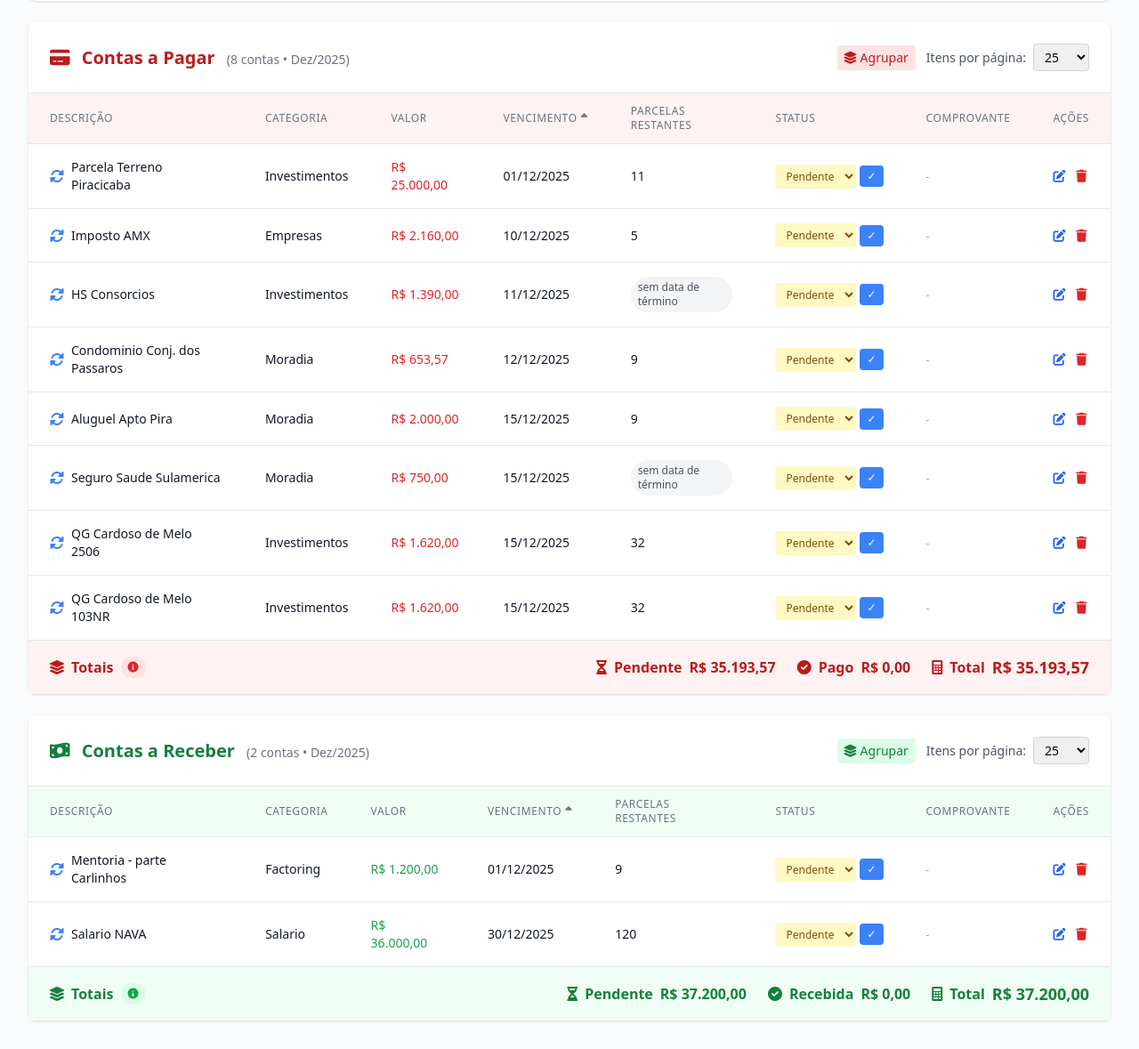
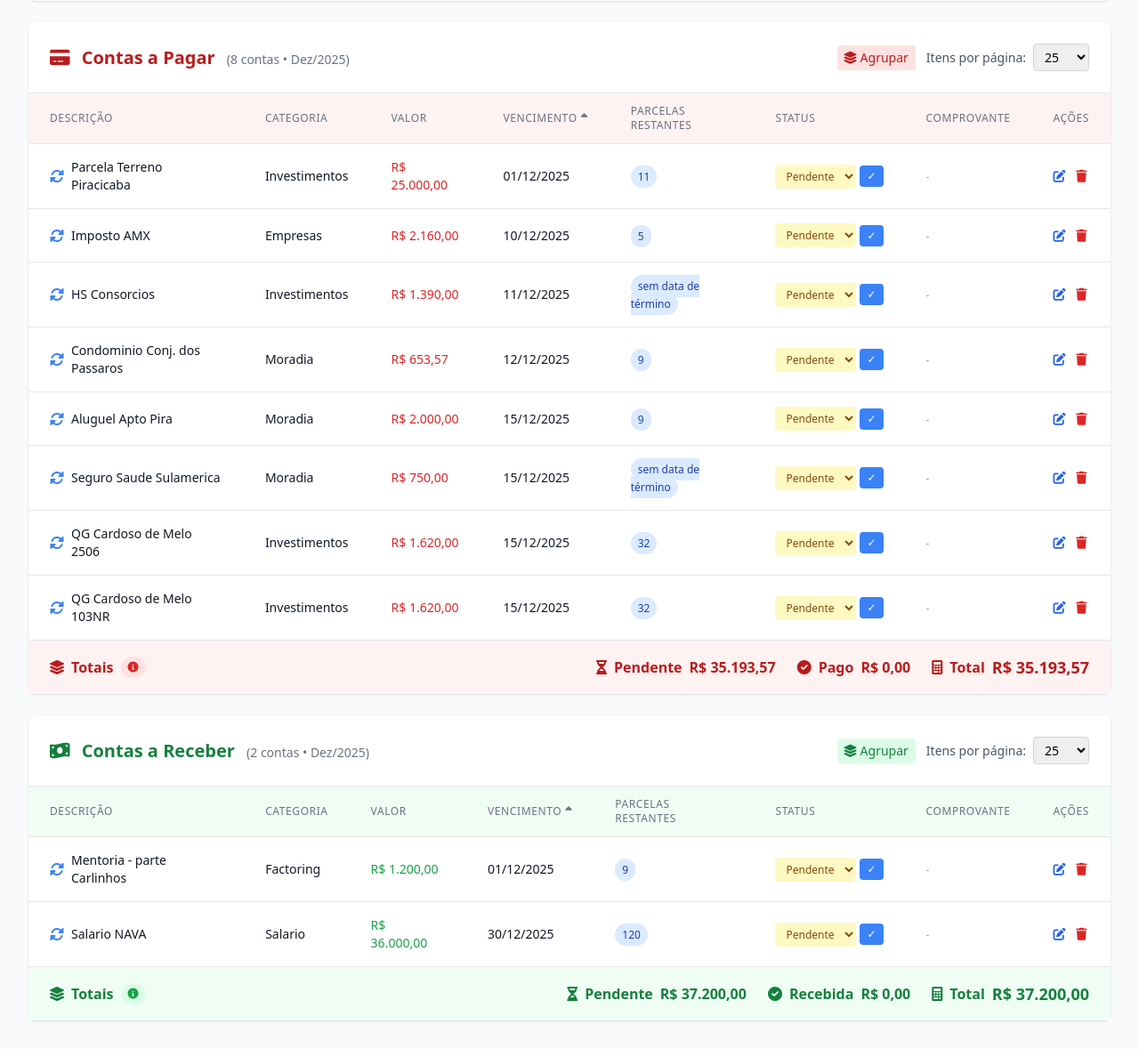
Before and after one commit to crisweiser17/gestao_de_contas, a PHP site: page /accounts.php in a window 1280 px wide. Shown: the part 312-1491 px from the top of the page at 89% size. Run offline with PHP 8.4, Linux system fonts and the light colour scheme; the visitor is signed in with stand-in values (Sample User, id 1); data comes from the database, SQL or seed files in the repository; some libraries are stand-ins or nearby versions.

Commit message:
UI: padroniza coluna 'Parcelas restantes' com pílula azul em contas a pagar e contas a receber; remove condicionais e encapsula saída incondicionalmente

```diff
--- a/accounts.php
+++ b/accounts.php
@@ -1121,13 +1121,13 @@ if ($action == 'list') {
                                 <td class="px-6 py-4 text-sm text-gray-900">
                                     <?php
                                         $parentId = !empty($account['recurring_parent_id']) ? $account['recurring_parent_id'] : (intval($account['is_recurring']) === 1 ? $account['id'] : null);
-                                        $remainingInstallmentsDisplay = '<span class="text-gray-400 text-xs">-</span>';
+                                        $remainingInstallmentsDisplay = '<span class="bg-blue-100 text-blue-800 px-2 py-1 rounded-full text-xs">-</span>';
                                         if ($parentId) {
                                             $recSet = $recurringModel->getByAccountId($parentId);
                                       $maxOccurrences = intval($recSet['max_occurrences'] ?? 0);
                                       $endDate = $recSet['end_date'] ?? null;
                                       if ($recSet && ($maxOccurrences <= 0) && empty($endDate)) {
-                                          $remainingInstallmentsDisplay = '<span class="inline-flex items-center px-2 py-1 rounded-full text-xs bg-gray-100 text-gray-600">sem data de término</span>';
+                                          $remainingInstallmentsDisplay = '<span class="bg-blue-100 text-blue-800 px-2 py-1 rounded-full text-xs">sem data de término</span>';
                                       } else {
                                           $stmtPendingChildren = $recurringModel->getConnection()->prepare("SELECT COUNT(*) FROM accounts WHERE recurring_parent_id = :pid AND status = 'pendente'");
                                           $stmtPendingChildren->execute([':pid' => $parentId]);
@@ -1145,14 +1145,15 @@ if ($action == 'list') {
                                             $stmtTotal->execute([':uid' => $userId, ':type' => $account['type'], ':desc' => $account['description']]);
                                             $total = intval($stmtTotal->fetchColumn());
                                             if ($total <= 1) {
-                                                $remainingInstallmentsDisplay = '<span class="inline-flex items-center px-2 py-1 rounded-full text-xs bg-gray-100 text-gray-600">parcela única</span>';
+                                                $remainingInstallmentsDisplay = '<span class="inline-flex items-center px-2 py-1 rounded-full text-xs bg-blue-100 text-blue-800">parcela única</span>';
                                             } else {
                                                 $stmtPending = $pdo->prepare("SELECT COUNT(*) FROM accounts WHERE user_id = :uid AND type = :type AND description = :desc AND status = 'pendente'");
                                                 $stmtPending->execute([':uid' => $userId, ':type' => $account['type'], ':desc' => $account['description']]);
                                                 $remainingInstallmentsDisplay = intval($stmtPending->fetchColumn());
                                             }
                                         }
-                                        echo $remainingInstallmentsDisplay;
+                                        $label = is_numeric($remainingInstallmentsDisplay) ? (string)$remainingInstallmentsDisplay : strip_tags((string)$remainingInstallmentsDisplay);
+                                         echo '<span class="bg-blue-100 text-blue-800 px-2 py-1 rounded-full text-xs">' . htmlspecialchars($label) . '</span>';
                                     ?>
                                 </td>
                                 <td class="px-6 py-4">
@@ -1283,13 +1284,13 @@ if ($action == 'list') {
                                 <td class="px-6 py-4 text-sm text-gray-900">
                                     <?php
                                         $parentId = !empty($account['recurring_parent_id']) ? $account['recurring_parent_id'] : (intval($account['is_recurring']) === 1 ? $account['id'] : null);
-                                        $remainingInstallmentsDisplay = '<span class="text-gray-400 text-xs">-</span>';
+                                        $remainingInstallmentsDisplay = '<span class="bg-blue-100 text-blue-800 px-2 py-1 rounded-full text-xs">-</span>';
                                         if ($parentId) {
                                             $recSet = $recurringModel->getByAccountId($parentId);
                                             $maxOccurrences = intval($recSet['max_occurrences'] ?? 0);
                                             $endDate = $recSet['end_date'] ?? null;
                                             if ($recSet && ($maxOccurrences <= 0) && empty($endDate)) {
-                                                $remainingInstallmentsDisplay = '<span class="inline-flex items-center px-2 py-1 rounded-full text-xs bg-gray-100 text-gray-600">sem data de término</span>';
+                                                $remainingInstallmentsDisplay = '<span class="bg-blue-100 text-blue-800 px-2 py-1 rounded-full text-xs">sem data de término</span>';
                                             } else {
                                                 $stmtPendingChildren = $recurringModel->getConnection()->prepare("SELECT COUNT(*) FROM accounts WHERE recurring_parent_id = :pid AND status = 'pendente'");
                                                 $stmtPendingChildren->execute([':pid' => $parentId]);
@@ -1307,14 +1308,15 @@ if ($action == 'list') {
                                             $stmtTotal->execute([':uid' => $userId, ':type' => $account['type'], ':desc' => $account['description']]);
                                             $total = intval($stmtTotal->fetchColumn());
                                             if ($total <= 1) {
-                                                $remainingInstallmentsDisplay = '<span class="inline-flex items-center px-2 py-1 rounded-full text-xs bg-gray-100 text-gray-600">parcela única</span>';
+                                                $remainingInstallmentsDisplay = '<span class="inline-flex items-center px-2 py-1 rounded-full text-xs bg-blue-100 text-blue-800">parcela única</span>';
                                             } else {
                                                 $stmtPending = $pdo->prepare("SELECT COUNT(*) FROM accounts WHERE user_id = :uid AND type = :type AND description = :desc AND status = 'pendente'");
                                                 $stmtPending->execute([':uid' => $userId, ':type' => $account['type'], ':desc' => $account['description']]);
                                                 $remainingInstallmentsDisplay = intval($stmtPending->fetchColumn());
                                             }
                                         }
-                                        echo $remainingInstallmentsDisplay;
+                                        $label = is_numeric($remainingInstallmentsDisplay) ? (string)$remainingInstallmentsDisplay : strip_tags((string)$remainingInstallmentsDisplay);
+                                          echo '<span class="bg-blue-100 text-blue-800 px-2 py-1 rounded-full text-xs">' . htmlspecialchars($label) . '</span>';
                                     ?>
                                 </td>
                                 <td class="px-6 py-4">
@@ -1415,13 +1417,13 @@ if ($action == 'list') {
                             <td class="px-6 py-4 text-sm text-gray-900">
                                 <?php
                                     $parentId = !empty($account['recurring_parent_id']) ? $account['recurring_parent_id'] : (intval($account['is_recurring']) === 1 ? $account['id'] : null);
-                                    $remainingInstallmentsDisplay = '<span class="text-gray-400 text-xs">-</span>';
+                                    $remainingInstallmentsDisplay = '<span class="bg-blue-100 text-blue-800 px-2 py-1 rounded-full text-xs">-</span>';
                                     if ($parentId) {
                                         $recSet = $recurringModel->getByAccountId($parentId);
                                         $maxOccurrences = intval($recSet['max_occurrences'] ?? 0);
                                         $endDate = $recSet['end_date'] ?? null;
                                         if ($recSet && ($maxOccurrences <= 0) && empty($endDate)) {
-                                            $remainingInstallmentsDisplay = '<span class="inline-flex items-center px-2 py-1 rounded-full text-xs bg-gray-100 text-gray-600">sem data de término</span>';
+                                            $remainingInstallmentsDisplay = '<span class="bg-blue-100 text-blue-800 px-2 py-1 rounded-full text-xs">sem data de término</span>';
                                         } else {
                                             $stmtPendingChildren = $recurringModel->getConnection()->prepare("SELECT COUNT(*) FROM accounts WHERE recurring_parent_id = :pid AND status = 'pendente'");
                                             $stmtPendingChildren->execute([':pid' => $parentId]);
@@ -1439,14 +1441,15 @@ if ($action == 'list') {
                                         $stmtTotal->execute([':uid' => $userId, ':type' => $account['type'], ':desc' => $account['description']]);
                                         $total = intval($stmtTotal->fetchColumn());
                                         if ($total <= 1) {
-                                            $remainingInstallmentsDisplay = '<span class="inline-flex items-center px-2 py-1 rounded-full text-xs bg-gray-100 text-gray-600">parcela única</span>';
+                                            $remainingInstallmentsDisplay = '<span class="inline-flex items-center px-2 py-1 rounded-full text-xs bg-blue-100 text-blue-800">parcela única</span>';
                                         } else {
                                             $stmtPending = $pdo->prepare("SELECT COUNT(*) FROM accounts WHERE user_id = :uid AND type = :type AND description = :desc AND status = 'pendente'");
                                             $stmtPending->execute([':uid' => $userId, ':type' => $account['type'], ':desc' => $account['description']]);
                                             $remainingInstallmentsDisplay = intval($stmtPending->fetchColumn());
                                         }
                                     }
-                                    echo $remainingInstallmentsDisplay;
+                                    $label = is_numeric($remainingInstallmentsDisplay) ? (string)$remainingInstallmentsDisplay : strip_tags((string)$remainingInstallmentsDisplay);
+                                      echo '<span class="bg-blue-100 text-blue-800 px-2 py-1 rounded-full text-xs">' . htmlspecialchars($label) . '</span>';
                                 ?>
                             </td>
                             <td class="px-6 py-4">
@@ -1709,7 +1712,7 @@ if ($action == 'list') {
                                 <td class="px-6 py-4 text-sm text-gray-900">
                                     <?php
                                         $parentId = !empty($account['recurring_parent_id']) ? $account['recurring_parent_id'] : (intval($account['is_recurring']) === 1 ? $account['id'] : null);
-                                        $remainingInstallmentsDisplay = '<span class="text-gray-400 text-xs">-</span>';
+                                        $remainingInstallmentsDisplay = '<span class="bg-blue-100 text-blue-800 px-2 py-1 rounded-full text-xs">-</span>';
                                         if ($parentId) {
                                             $stmtPendingChildren = $recurringModel->getConnection()->prepare("SELECT COUNT(*) FROM accounts WHERE recurring_parent_id = :pid AND status = 'pendente'");
                                                   $stmtPendingChildren->execute([':pid' => $parentId]);
@@ -1726,14 +1729,15 @@ if ($action == 'list') {
                                             $stmtTotal->execute([':uid' => $userId, ':type' => $account['type'], ':desc' => $account['description']]);
                                             $total = intval($stmtTotal->fetchColumn());
                                             if ($total <= 1) {
-                                                $remainingInstallmentsDisplay = '<span class="inline-flex items-center px-2 py-1 rounded-full text-xs bg-gray-100 text-gray-600">parcela única</span>';
+                                                $remainingInstallmentsDisplay = '<span class="inline-flex items-center px-2 py-1 rounded-full text-xs bg-blue-100 text-blue-800">parcela única</span>';
                                             } else {
                                                 $stmtPending = $pdo->prepare("SELECT COUNT(*) FROM accounts WHERE user_id = :uid AND type = :type AND description = :desc AND status = 'pendente'");
                                                 $stmtPending->execute([':uid' => $userId, ':type' => $account['type'], ':desc' => $account['description']]);
                                                 $remainingInstallmentsDisplay = intval($stmtPending->fetchColumn());
                                             }
                                         }
-                                        echo $remainingInstallmentsDisplay;
+                                        $label = is_numeric($remainingInstallmentsDisplay) ? (string)$remainingInstallmentsDisplay : strip_tags((string)$remainingInstallmentsDisplay);
+                                           echo '<span class="bg-blue-100 text-blue-800 px-2 py-1 rounded-full text-xs">' . htmlspecialchars($label) . '</span>';
                                     ?>
                                 </td>
                                 <td class="px-6 py-4">
@@ -1870,7 +1874,7 @@ if ($action == 'list') {
                                       $maxOccurrences = intval($recSet['max_occurrences'] ?? 0);
                                       $endDate = $recSet['end_date'] ?? null;
                                       if ($recSet && ($maxOccurrences <= 0) && empty($endDate)) {
-                                          $remainingInstallmentsDisplay = '<span class="inline-flex items-center px-2 py-1 rounded-full text-xs bg-gray-100 text-gray-600">sem data de término</span>';
+                                          $remainingInstallmentsDisplay = '<span class="bg-blue-100 text-blue-800 px-2 py-1 rounded-full text-xs">sem data de término</span>';
                                       } else {
                                           $stmtPendingChildren = $recurringModel->getConnection()->prepare("SELECT COUNT(*) FROM accounts WHERE recurring_parent_id = :pid AND status = 'pendente'");
                                           $stmtPendingChildren->execute([':pid' => $parentId]);
@@ -1888,14 +1892,15 @@ if ($action == 'list') {
                                             $stmtTotal->execute([':uid' => $userId, ':type' => $account['type'], ':desc' => $account['description']]);
                                             $total = intval($stmtTotal->fetchColumn());
                                             if ($total <= 1) {
-                                                $remainingInstallmentsDisplay = '<span class="inline-flex items-center px-2 py-1 rounded-full text-xs bg-gray-100 text-gray-600">parcela única</span>';
+                                                $remainingInstallmentsDisplay = '<span class="inline-flex items-center px-2 py-1 rounded-full text-xs bg-blue-100 text-blue-800">parcela única</span>';
                                             } else {
                                                 $stmtPending = $pdo->prepare("SELECT COUNT(*) FROM accounts WHERE user_id = :uid AND type = :type AND description = :desc AND status = 'pendente'");
                                                 $stmtPending->execute([':uid' => $userId, ':type' => $account['type'], ':desc' => $account['description']]);
                                                 $remainingInstallmentsDisplay = intval($stmtPending->fetchColumn());
                                             }
                                         }
-                                        echo $remainingInstallmentsDisplay;
+                                        $label = is_numeric($remainingInstallmentsDisplay) ? (string)$remainingInstallmentsDisplay : strip_tags((string)$remainingInstallmentsDisplay);
+                                        echo '<span class="bg-blue-100 text-blue-800 px-2 py-1 rounded-full text-xs">' . htmlspecialchars($label) . '</span>';
                                     ?>
                                 </td>
                                 <td class="px-6 py-4">
@@ -2013,14 +2018,15 @@ if ($action == 'list') {
                                         $stmtTotal->execute([':uid' => $userId, ':type' => $account['type'], ':desc' => $account['description']]);
                                         $total = intval($stmtTotal->fetchColumn());
                                         if ($total <= 1) {
-                                            $remainingInstallmentsDisplay = '<span class="inline-flex items-center px-2 py-1 rounded-full text-xs bg-gray-100 text-gray-600">parcela única</span>';
+                                            $remainingInstallmentsDisplay = '<span class="inline-flex items-center px-2 py-1 rounded-full text-xs bg-blue-100 text-blue-800">parcela única</span>';
                                         } else {
                                             $stmtPending = $pdo->prepare("SELECT COUNT(*) FROM accounts WHERE user_id = :uid AND type = :type AND description = :desc AND status = 'pendente'");
                                             $stmtPending->execute([':uid' => $userId, ':type' => $account['type'], ':desc' => $account['description']]);
                                             $remainingInstallmentsDisplay = intval($stmtPending->fetchColumn());
                                         }
                                     }
-                                    echo $remainingInstallmentsDisplay;
+                                    $label = is_numeric($remainingInstallmentsDisplay) ? (string)$remainingInstallmentsDisplay : strip_tags((string)$remainingInstallmentsDisplay);
+                                    echo '<span class="bg-blue-100 text-blue-800 px-2 py-1 rounded-full text-xs">' . htmlspecialchars($label) . '</span>';
                                 ?>
                             </td>
                             <td class="px-6 py-4">
```
